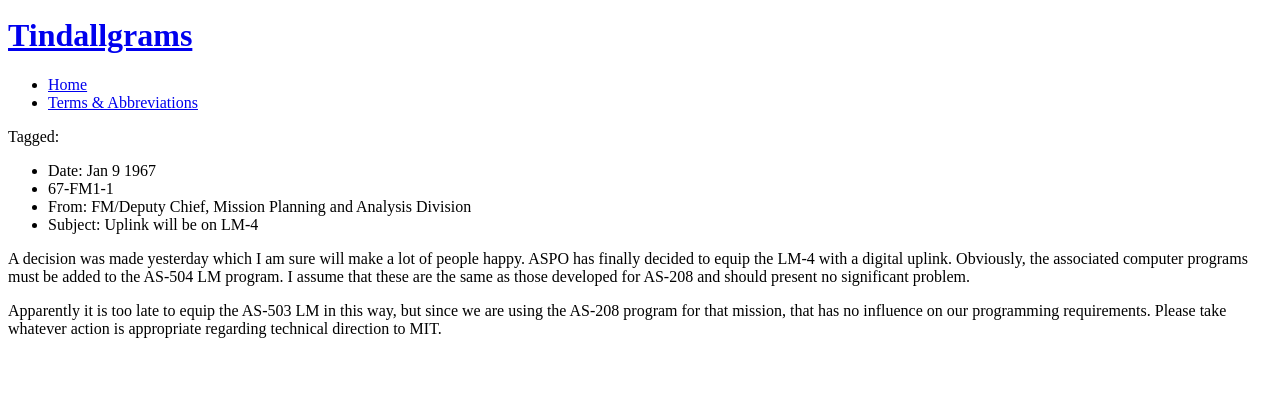
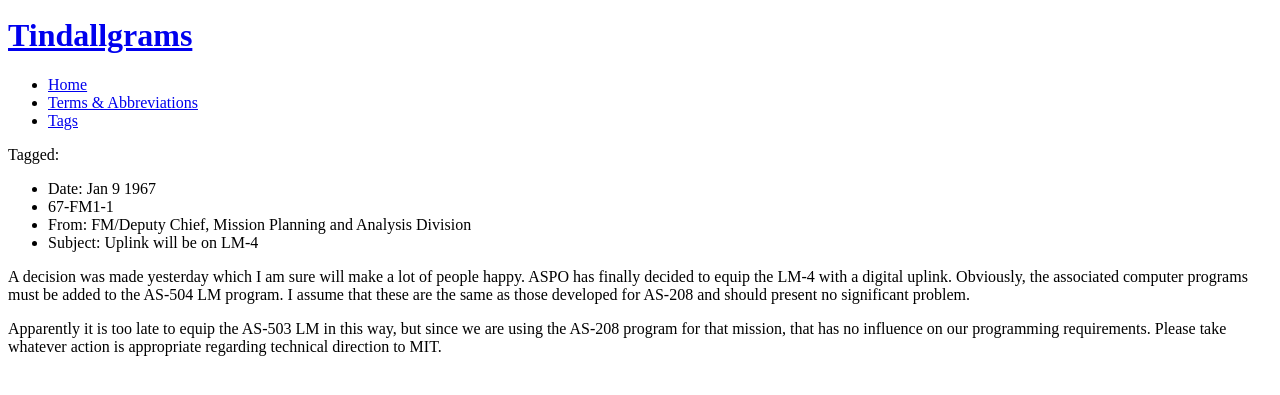
Before and after one commit to seanredmond/Tindallgrams, a Jekyll site: the page built from 67-FM1-1.md, in a window 1280 px wide, cut to the strip 112-507 px from the top of the page. Built offline with Jekyll 4.4.1, drawn with Linux system fonts in a browser that asks for light colours; nearby versions of some CDN libraries.

Commit message:
Add link to tags

```diff
--- a/_includes/header.html
+++ b/_includes/header.html
@@ -3,5 +3,6 @@
   <ul role=main-navigation>
     <li><a href="/">Home</a></li>
     <li><a href="/">Terms &amp; Abbreviations</a></li>
+    <li><a href="/tags">Tags</a></li>
   </ul>
 </div>
```
